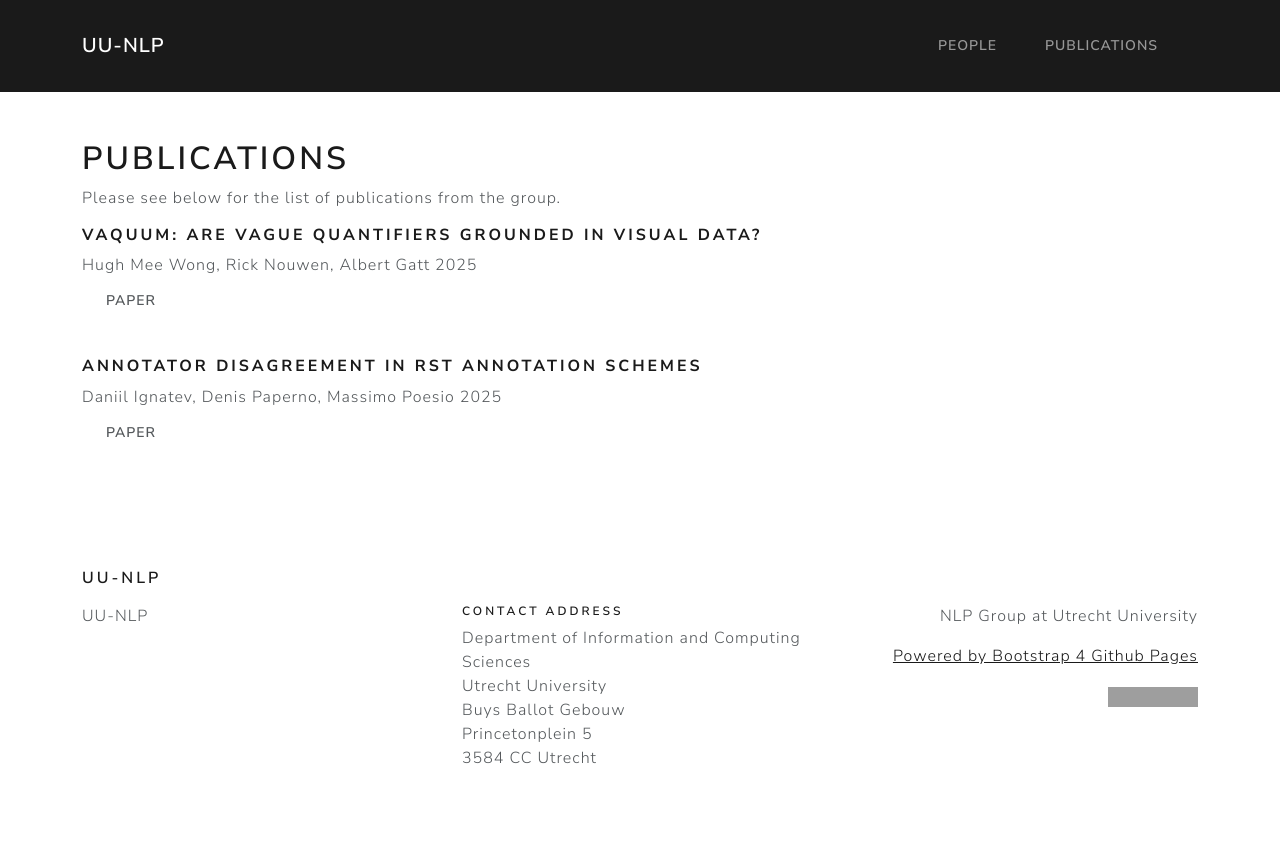
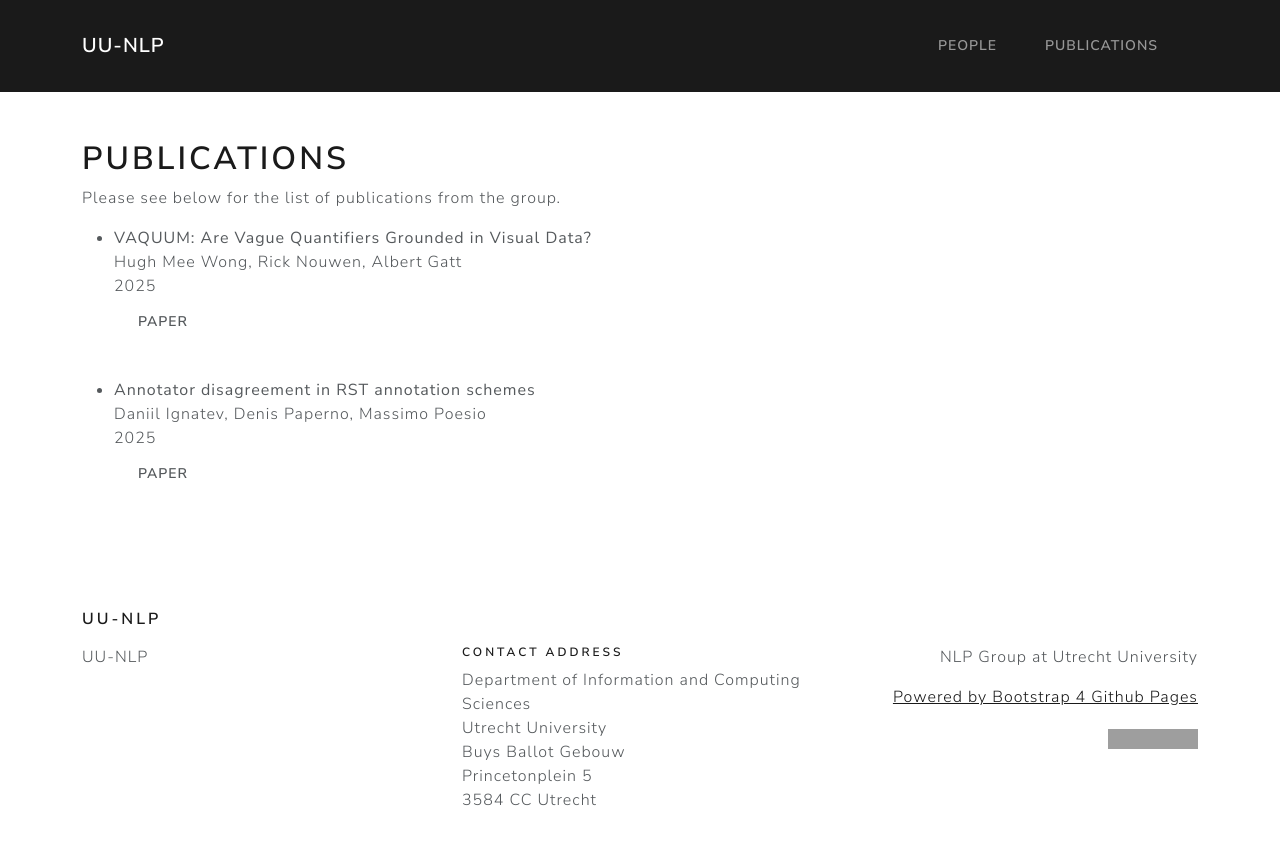
Before and after one commit to thaoanhdang/uu-nlp.github.io, a Jekyll site: the page built from publications.md, in a window 1280 px wide. Shown: the top 845 px of the page. Built offline with Jekyll 4.4.1, drawn with Linux system fonts in a browser that asks for light colours; our own code applies the rules of GitHub Pages for plain Markdown files; grey boxes are pictures that could not be loaded.

```diff
--- a/publications.md
+++ b/publications.md
@@ -4,14 +4,14 @@ permalink: /publications/
 ---
 Please see below for the list of publications from the group.
 
-##### **VAQUUM: Are Vague Quantifiers Grounded in Visual Data?**
-Hugh Mee Wong, Rick Nouwen, Albert Gatt
+* **VAQUUM: Are Vague Quantifiers Grounded in Visual Data?**
+Hugh Mee Wong, Rick Nouwen, Albert Gatt \\
 2025
 <a href="https://arxiv.org/abs/2502.11874" class="btn btn-blue">paper</a>
 
 ---
 
-##### **Annotator disagreement in RST annotation schemes**
-Daniil Ignatev, Denis Paperno, Massimo Poesio
+* **Annotator disagreement in RST annotation schemes**
+Daniil Ignatev, Denis Paperno, Massimo Poesio \\
 2025
 <a href="https://openpublishing.library.umass.edu/scil/article/id/3137/" class="btn btn-blue">paper</a>
```
